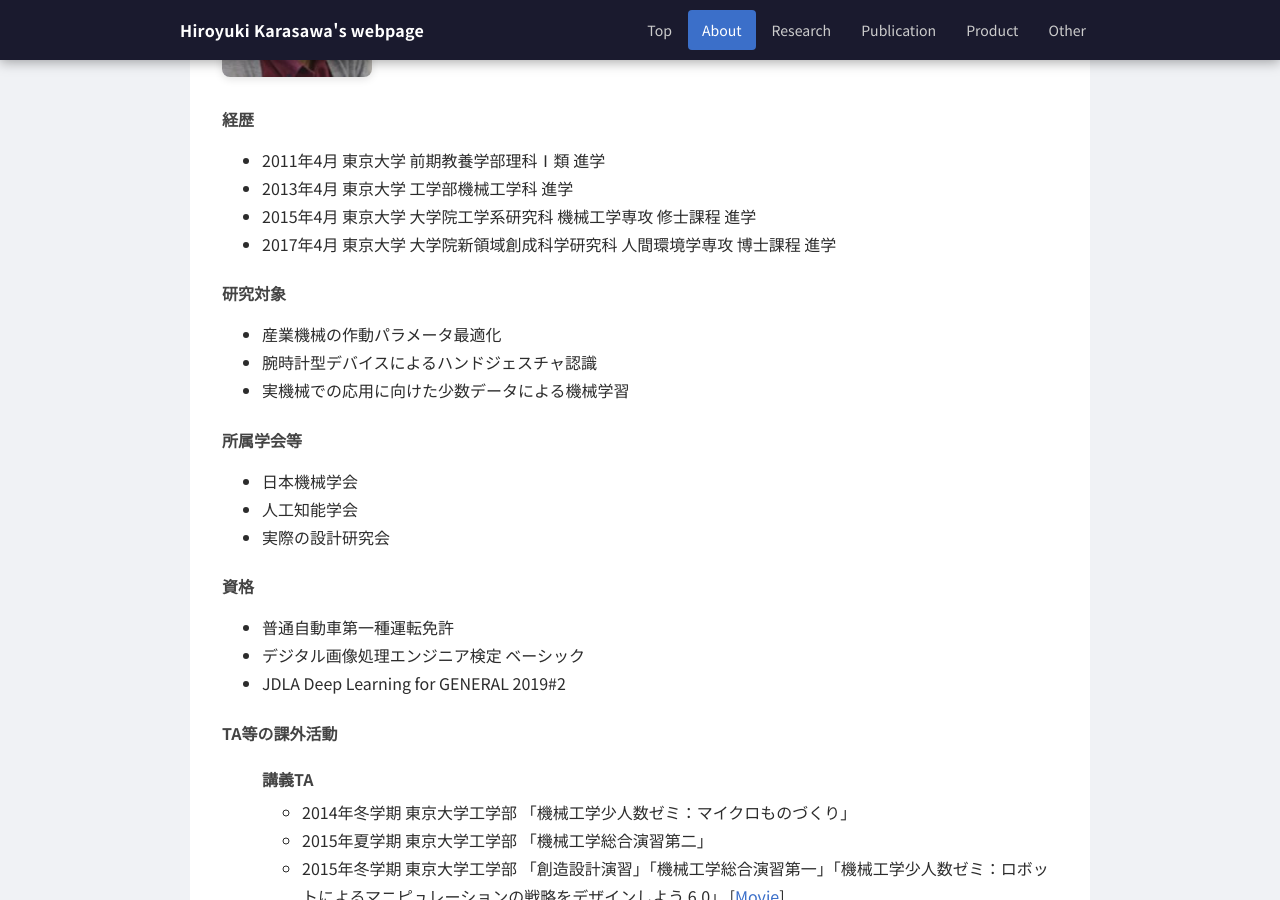
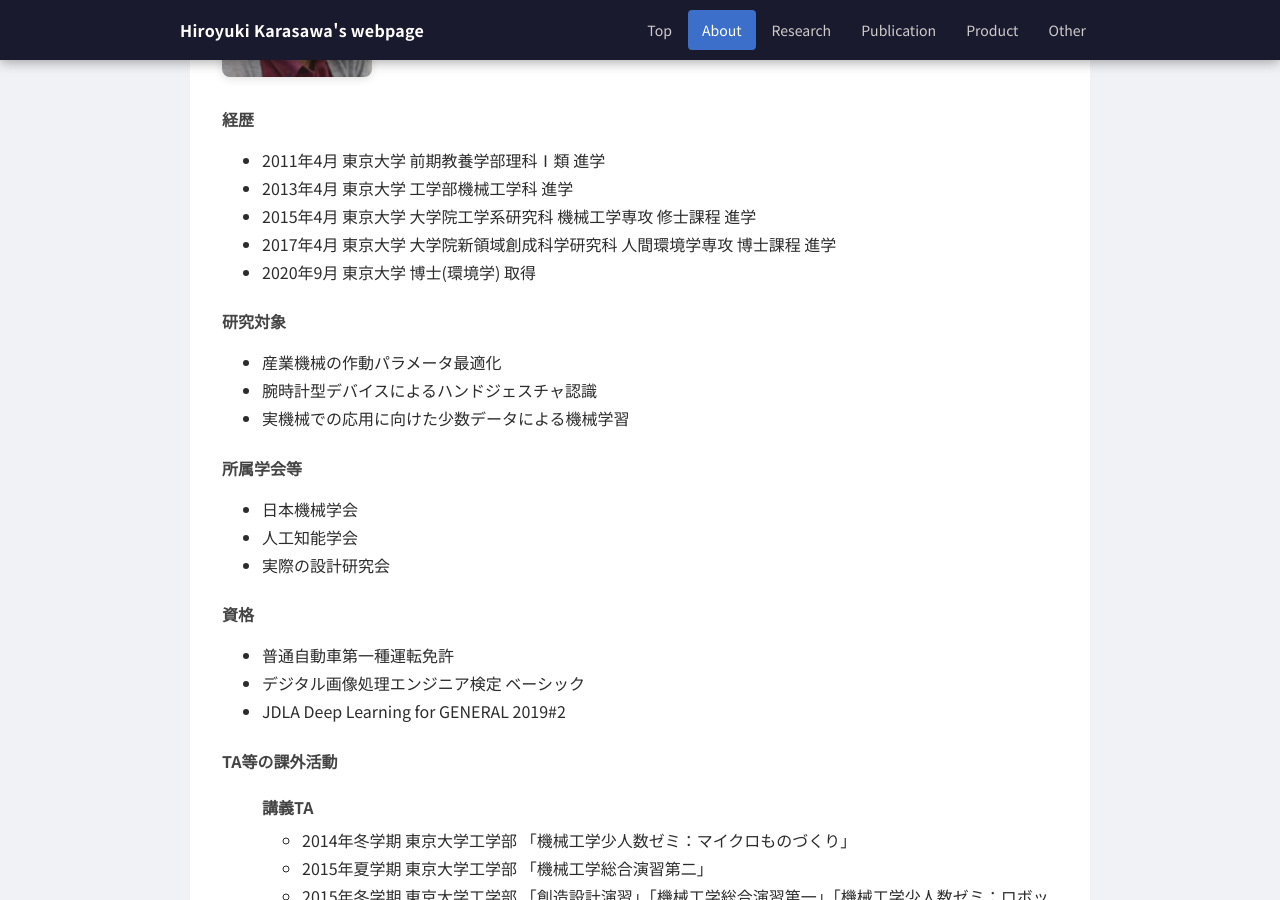
Before and after one commit to ky61/ky61.github.io, a Jekyll site: the page built from about.html, in a window 1280 px wide and 900 px high, scrolled down 445 px. Built offline with Jekyll 4.4.1, drawn with Linux system fonts in a browser that asks for light colours.

Commit message:
Aboutページの経歴に博士号取得を追記
2020年9月 東京大学 博士(環境学) 取得 を追加。

Co-Authored-By: Claude Sonnet 4.6 <noreply@anthropic.com>

```diff
--- a/about.html
+++ b/about.html
@@ -25,6 +25,7 @@ title: About - Hiroyuki Karasawa
   <li>2013年4月 東京大学 工学部機械工学科 進学</li>
   <li>2015年4月 東京大学 大学院工学系研究科 機械工学専攻 修士課程 進学</li>
   <li>2017年4月 東京大学 大学院新領域創成科学研究科 人間環境学専攻 博士課程 進学</li>
+  <li>2020年9月 東京大学 博士(環境学) 取得</li>
 </ul>
 
 <h4 id="research_target">研究対象</h4>
```
